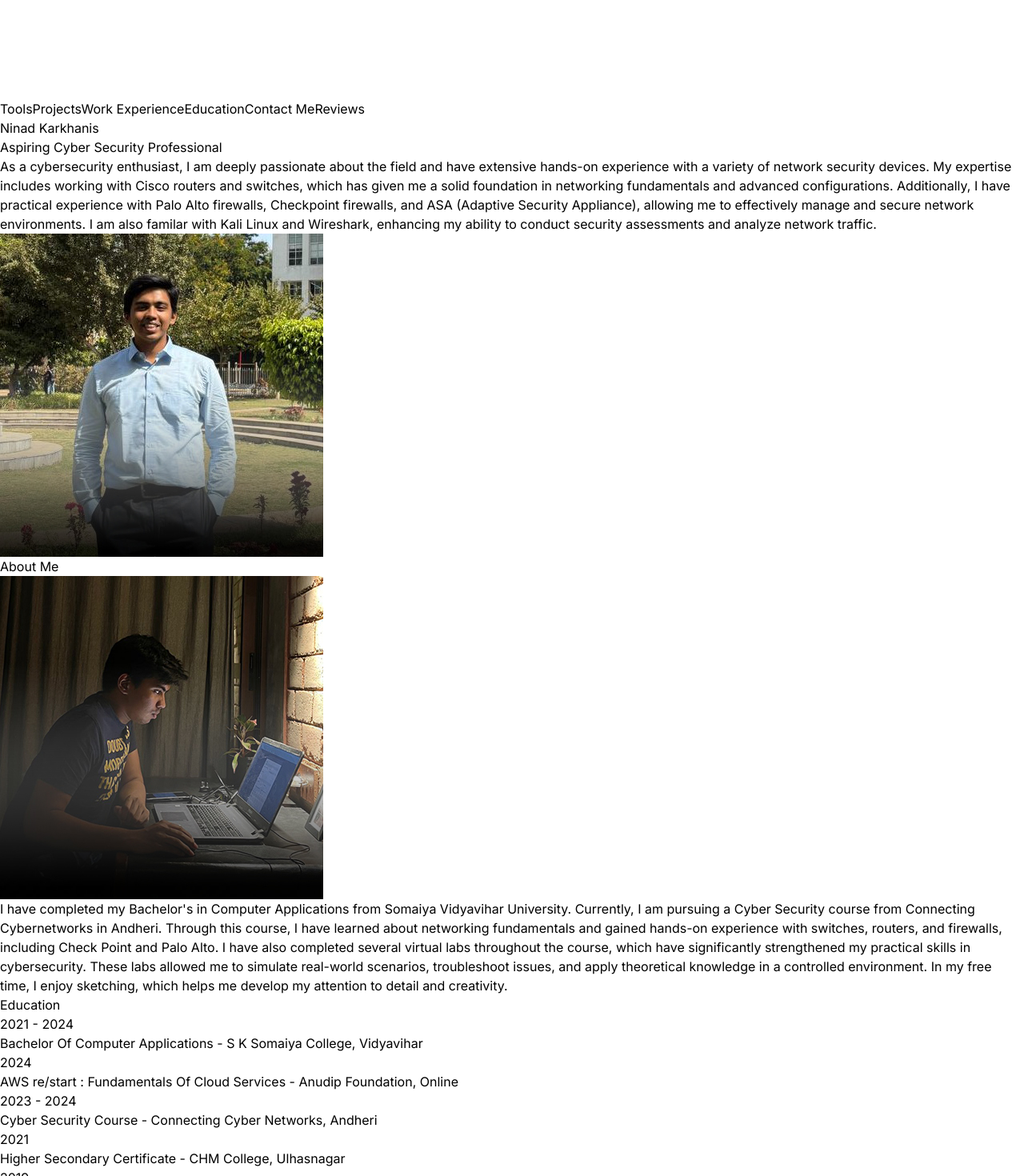
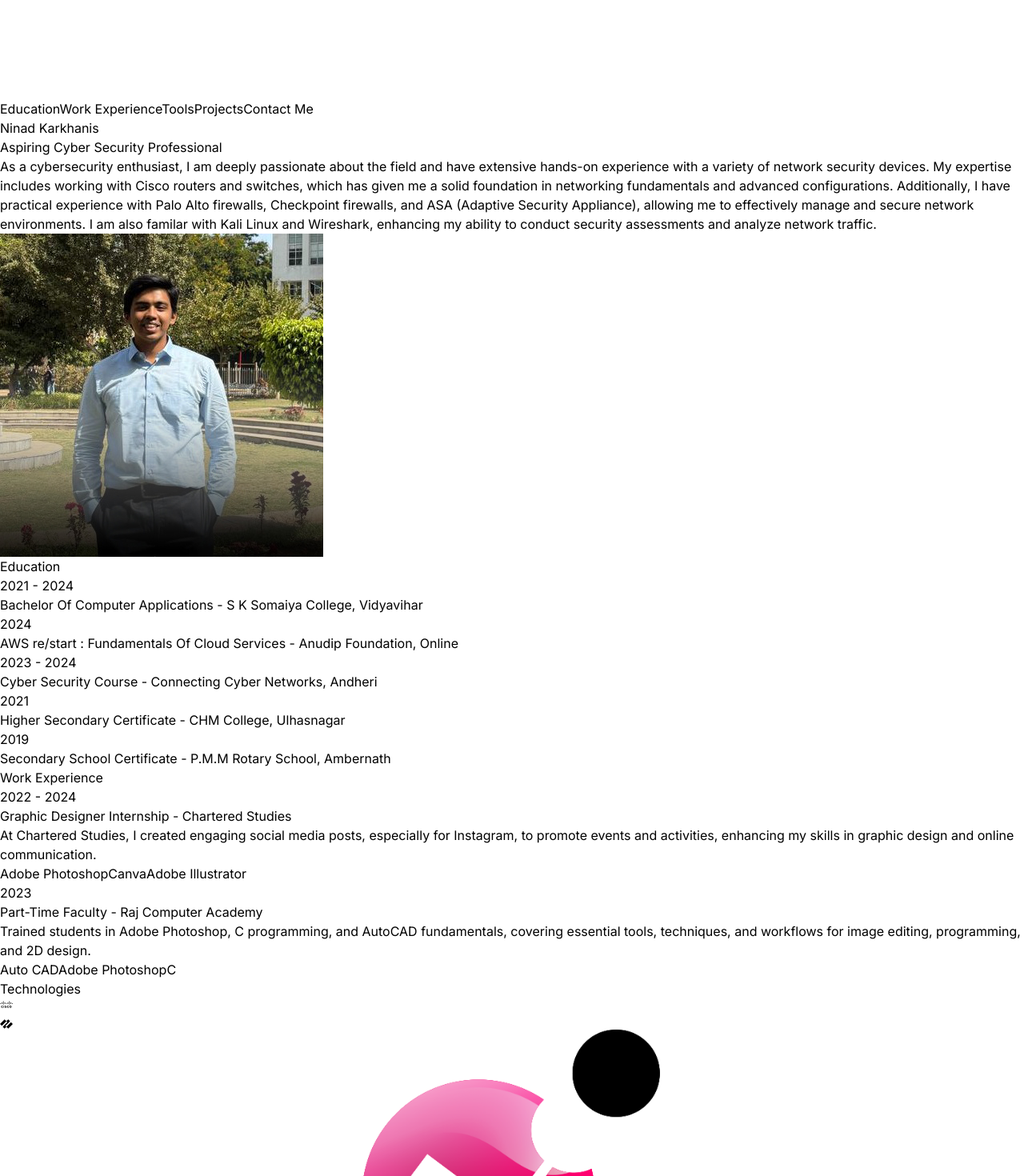
Before and after one commit to NinadKarkhanis/ninad-portfolio-cybersecurity, a React (Vite) app: page / in a window 1280 px wide. Shown: the part 1220-2690 px from the top of the page at 80% size. Built offline with nearby package versions, Linux system fonts and the light colour scheme.

Commit message:
navbar update

```diff
--- a/src/App.jsx
+++ b/src/App.jsx
@@ -25,7 +25,7 @@ const App = () => {
           <div className="container mx-auto px-8">
           <Navbar/>
           <Hero/>
-          <section id="about"><AboutMe/></section>
+
           <section id="edu"><Education/></section>
           <section id="exp"><Exp/></section>
           <section id="tech"><Technologies/></section>
--- a/src/components/Navbar.jsx
+++ b/src/components/Navbar.jsx
@@ -18,13 +18,14 @@ const Navbar = () => {
   }, []);
 
   const navLinks = [
+    { to: "edu", label: "Education" },
+    { to: "exp", label: "Work Experience" },
     { to: "tech", label: "Tools" },
     { to: "proj", label: "Projects" },
-    { to: "exp", label: "Work Experience" },
-    { to: "edu", label: "Education" },
-    { to: "con", label: "Contact Me" },
-    { to: "rev", label: "Reviews" }
+    { to: "con", label: "Contact Me" }
   ];
+
+
 
   return (
     <nav className={`fixed top-0 left-0 w-full z-50 transition-all duration-300 ${isScrolled ? 'bg-neutral-900 shadow-lg' : 'bg-transparent'}`}>
```
